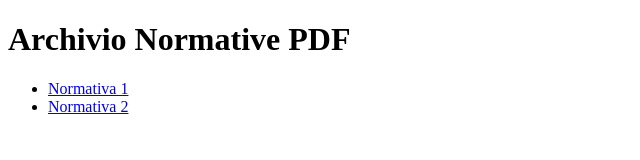
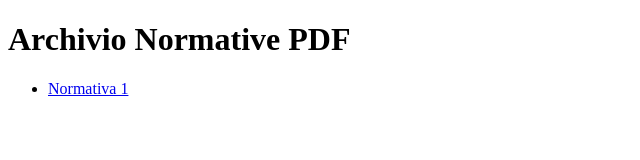
Before and after one commit to Stefano7777777777/Normative_pdf, a plain HTML site: page index.html in a window 1280 px wide. Shown: the whole page, without its empty margins (0-640 px from the left). Drawn offline with Linux system fonts and the light colour scheme.

Commit message:
Remove link to Normativa 2 in index.html

```diff
--- a/index.html
+++ b/index.html
@@ -6,7 +6,6 @@
 
 <ul>
 <li><a href="L06-11-2012_n190.pdf">Normativa 1</a></li>
-<li><a href="DM_143_2013_E1_R0_18_03_2014.pdf">Normativa 2</a></li>
 </ul>
 
 </body>
```
